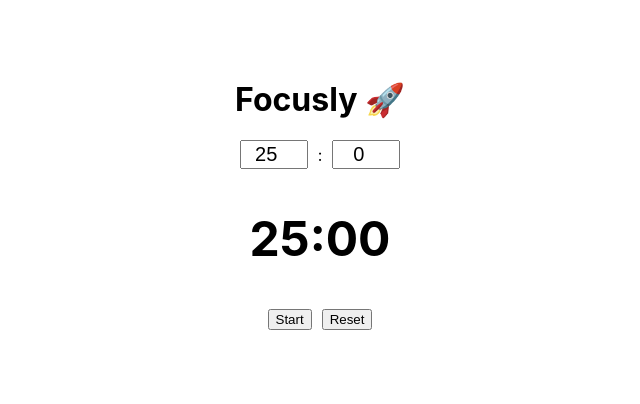
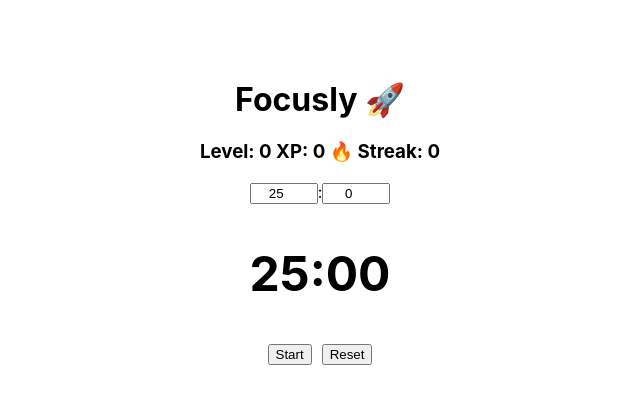
Before and after one commit to monikamitkova/Focusly, a React (Create React App) app in the folder frontend/: page / in a window 1280 px wide. Shown: the top 404 px of the page, without its empty margins (320-960 px from the left). Built offline with nearby package versions, Linux system fonts and the light colour scheme.

Commit message:
feat - implement XP, streak and level system with component refactor

```diff
--- a/frontend/src/App.js
+++ b/frontend/src/App.js
@@ -1,4 +1,4 @@
-import FocusPage from './pages/FocusPage';
+import FocusPage from './pages/FocusPage/FocusPage';
 import './App.css';
 
 function App() {
--- a/frontend/src/pages/FocusPage.js
+++ /dev/null
@@ -1,149 +0,0 @@
-import { useState, useEffect } from "react";
-
-export default function FocusPage() {
-  const [minutes, setMinutes] = useState(25);
-  const [seconds, setSeconds] = useState(0);
-
-  const [time, setTime] = useState(1500);
-  const [selectedTime, setSelectedTime] = useState(1500);
-  const [isRunning, setIsRunning] = useState(false);
-
-  const [notification, setNotification] = useState("");
-
-  // TIMER
-  useEffect(() => {
-    if (!isRunning) return;
-
-    const interval = setInterval(() => {
-      setTime((prev) => {
-        if (prev <= 1) {
-          clearInterval(interval);
-
-          // показва notification
-          setNotification("🔥 Session completed! +50 XP");
-
-          setTimeout(() => {
-            setNotification("");
-          }, 2500);
-
-          return 0;
-        }
-
-        return prev - 1;
-      });
-    }, 1000);
-
-    return () => clearInterval(interval);
-  }, [isRunning]);
-
-  // MINUTES INPUT
-  const handleMinutesChange = (e) => {
-    if (isRunning) return;
-
-    let value = parseInt(e.target.value);
-    if (isNaN(value) || value < 0) value = 0;
-    if (value > 59) value = 59;
-
-    setMinutes(value);
-
-    const total = value * 60 + seconds;
-    setTime(total);
-    setSelectedTime(total);
-  };
-
-  // SECONDS INPUT
-  const handleSecondsChange = (e) => {
-    if (isRunning) return;
-
-    let value = parseInt(e.target.value);
-    if (isNaN(value) || value < 0) value = 0;
-    if (value > 59) value = 59;
-
-    setSeconds(value);
-
-    const total = minutes * 60 + value;
-    setTime(total);
-    setSelectedTime(total);
-  };
-
-  // RESET
-  const handleReset = () => {
-    setIsRunning(false);
-    setTime(selectedTime);
-  };
-
-  // DISPLAY TIME
-  const displayMinutes = Math.floor(time / 60);
-  const displaySeconds = time % 60;
-
-  return (
-    <div style={{ textAlign: "center", marginTop: "80px" }}>
-      <h1>Focusly 🚀</h1>
-
-      {/* 🔔 NOTIFICATION */}
-      {notification && (
-        <div
-          style={{
-            margin: "20px auto",
-            padding: "12px 20px",
-            backgroundColor: "#e6f7ff",
-            color: "#0077cc",
-            borderRadius: "10px",
-            width: "fit-content",
-            fontWeight: "500"
-          }}
-        >
-          {notification}
-        </div>
-      )}
-
-      {/* INPUTS */}
-      <div style={{ marginBottom: "30px" }}>
-        <input
-          type="number"
-          value={minutes}
-          onChange={handleMinutesChange}
-          disabled={isRunning}
-          style={{
-            width: "60px",
-            fontSize: "20px",
-            textAlign: "center",
-            marginRight: "10px"
-          }}
-        />
-
-        :
-
-        <input
-          type="number"
-          value={seconds}
-          onChange={handleSecondsChange}
-          disabled={isRunning}
-          style={{
-            width: "60px",
-            fontSize: "20px",
-            textAlign: "center",
-            marginLeft: "10px"
-          }}
-        />
-      </div>
-
-      {/* TIMER */}
-      <h2 style={{ fontSize: "48px" }}>
-        {displayMinutes.toString().padStart(2, "0")}:
-        {displaySeconds.toString().padStart(2, "0")}
-      </h2>
-
-      {/* BUTTONS */}
-      <div style={{ marginTop: "20px" }}>
-        <button onClick={() => setIsRunning(!isRunning)}>
-          {isRunning ? "Pause" : "Start"}
-        </button>
-
-        <button onClick={handleReset} style={{ marginLeft: "10px" }}>
-          Reset
-        </button>
-      </div>
-    </div>
-  );
-}
--- /dev/null
+++ b/frontend/src/pages/FocusPage/FocusPage.js
@@ -0,0 +1,139 @@
+import { useState, useEffect } from "react";
+
+import TimerDisplay from "./compoents/TimeDisplay";
+import TimeInputs from "./compoents/TimeInput";
+import Controls from "./compoents/Controls";
+import Stats from "./compoents/Stats";
+import Notification from "./compoents/Notification";
+
+export default function FocusPage() {
+  const [minutes, setMinutes] = useState(25);
+  const [seconds, setSeconds] = useState(0);
+  const [time, setTime] = useState(1500);
+  const [selectedTime, setSelectedTime] = useState(1500);
+  const [isRunning, setIsRunning] = useState(false);
+
+ const [xp, setXp] = useState(() => {
+  const saved = localStorage.getItem("xp");
+  return saved !== null ? Number(saved) : 0;
+});
+
+const [streak, setStreak] = useState(() => {
+  const saved = localStorage.getItem("streak");
+  return saved !== null ? Number(saved) : 0;
+});
+  const [notification, setNotification] = useState("");
+
+  const level = Math.floor(xp / 100);
+
+
+  useEffect(() => {
+    localStorage.setItem("xp", xp);
+    localStorage.setItem("streak", streak);
+  }, [xp, streak]);
+
+  useEffect(() => {
+    if (!isRunning) return;
+
+    const interval = setInterval(() => {
+      setTime((prev) => {
+        if (prev <= 1) {
+          clearInterval(interval);
+          setIsRunning(false);
+
+          const minutesSpent = Math.floor(selectedTime / 60);
+
+          let earnedXP = 0;
+
+          if (minutesSpent >= 1) {
+            earnedXP = minutesSpent * 2 + 10;
+          }
+          if (minutesSpent >= 1) {
+            earnedXP += 20;
+          }
+
+          let multiplier = 1;
+
+          if (streak >= 5) {
+            multiplier = 1.5;
+          } else if (streak >= 3) {
+            multiplier = 1.2;
+          }
+
+          earnedXP = Math.floor(earnedXP * multiplier);
+
+          if (earnedXP > 0) {
+            setXp((prev) => prev + earnedXP);
+            setStreak((prev) => prev + 1);
+
+            setNotification(`🔥 +${earnedXP} XP (x${multiplier})`);
+          } else {
+            setNotification("⚠️ Session too short");
+          }
+
+          setTimeout(() => setNotification(""), 2000);
+
+          return 0;
+        }
+
+        return prev - 1;
+      });
+    }, 1000);
+
+    return () => clearInterval(interval);
+  }, [isRunning, selectedTime]);
+
+  const handleMinutesChange = (e) => {
+    if (isRunning) return;
+
+    const value = Math.min(59, Math.max(0, parseInt(e.target.value) || 0));
+    setMinutes(value);
+
+    const total = value * 60 + seconds;
+    setTime(total);
+    setSelectedTime(total);
+  };
+
+  const handleSecondsChange = (e) => {
+    if (isRunning) return;
+
+    const value = Math.min(59, Math.max(0, parseInt(e.target.value) || 0));
+    setSeconds(value);
+
+    const total = minutes * 60 + value;
+    setTime(total);
+    setSelectedTime(total);
+  };
+
+  const handleReset = () => {
+    setIsRunning(false);
+    setTime(selectedTime);
+    setStreak(0);
+  };
+
+  return (
+    <div style={{ textAlign: "center", marginTop: "80px" }}>
+      <h1>Focusly 🚀</h1>
+
+      <Stats xp={xp} level={level} streak={streak} />
+
+      <Notification message={notification} />
+
+      <TimeInputs
+        minutes={minutes}
+        seconds={seconds}
+        isRunning={isRunning}
+        onMinutesChange={handleMinutesChange}
+        onSecondsChange={handleSecondsChange}
+      />
+
+      <TimerDisplay time={time} />
+
+      <Controls
+        isRunning={isRunning}
+        onToggle={() => setIsRunning(!isRunning)}
+        onReset={handleReset}
+      />
+    </div>
+  );
+}
--- /dev/null
+++ b/frontend/src/pages/FocusPage/compoents/Controls.js
@@ -0,0 +1,13 @@
+export default function Controls({ isRunning, onToggle, onReset }) {
+  return (
+    <div style={{ marginTop: "20px" }}>
+      <button onClick={onToggle}>
+        {isRunning ? "Pause" : "Start"}
+      </button>
+
+      <button onClick={onReset} style={{ marginLeft: "10px" }}>
+        Reset
+      </button>
+    </div>
+  );
+}
--- /dev/null
+++ b/frontend/src/pages/FocusPage/compoents/Notification.js
@@ -0,0 +1,16 @@
+export default function Notification({ message }) {
+  if (!message) return null;
+
+  return (
+    <div
+      style={{
+        margin: "20px auto",
+        padding: "12px 20px",
+        backgroundColor: "#e6f7ff",
+        borderRadius: "10px"
+      }}
+    >
+      {message}
+    </div>
+  );
+}
--- /dev/null
+++ b/frontend/src/pages/FocusPage/compoents/Stats.js
@@ -0,0 +1,7 @@
+export default function Stats({ xp, level, streak }) {
+  return (
+    <>
+      <h3>Level:  {level}   XP: {xp}   🔥 Streak: {streak}</h3>
+    </>
+  );
+}
--- /dev/null
+++ b/frontend/src/pages/FocusPage/compoents/TimeDisplay.js
@@ -0,0 +1,11 @@
+export default function TimerDisplay({ time }) {
+  const minutes = Math.floor(time / 60);
+  const seconds = time % 60;
+
+  return (
+    <h2 style={{ fontSize: "48px" }}>
+      {minutes.toString().padStart(2, "0")}:
+      {seconds.toString().padStart(2, "0")}
+    </h2>
+  );
+}
--- /dev/null
+++ b/frontend/src/pages/FocusPage/compoents/TimeInput.js
@@ -0,0 +1,29 @@
+export default function TimeInputs({
+  minutes,
+  seconds,
+  isRunning,
+  onMinutesChange,
+  onSecondsChange
+}) {
+  return (
+    <div style={{ marginBottom: "30px" }}>
+      <input
+        type="number"
+        value={minutes}
+        onChange={onMinutesChange}
+        disabled={isRunning}
+        style={{ width: "60px", textAlign: "center" }}
+      />
+
+      :
+
+      <input
+        type="number"
+        value={seconds}
+        onChange={onSecondsChange}
+        disabled={isRunning}
+        style={{ width: "60px", textAlign: "center" }}
+      />
+    </div>
+  );
+}
```
